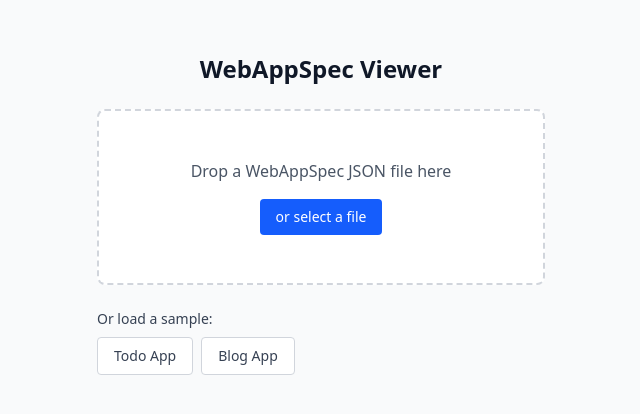
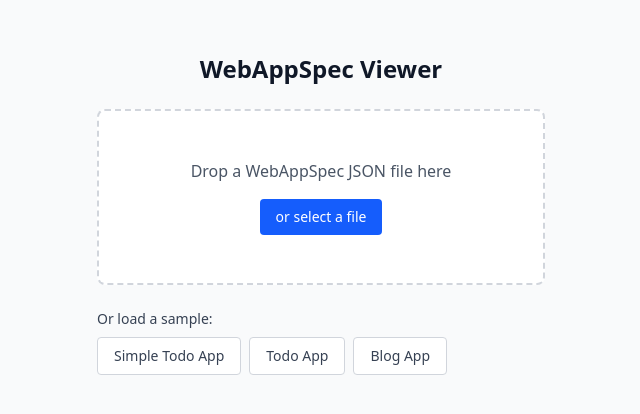
Before and after one commit to satetsu888/webapp-spec, a React (Vite) app in the folder packages/viewer/: page / in a window 1280 px wide. Shown: the part 186-600 px from the top of the page, without its empty margins (319-959 px from the left). Built offline with nearby package versions, Linux system fonts and the light colour scheme.

Commit message:
feat(samples): add Simple Todo App sample and enhance Todo App with user registration and deactivation features

```diff
--- a/packages/viewer/src/samples.ts
+++ b/packages/viewer/src/samples.ts
@@ -1,8 +1,10 @@
 import type { WebAppSpec } from "@webapp-spec/types";
+import simpleTodoApp from "@samples/simple-todo-app.json";
 import todoApp from "@samples/todo-app.json";
 import blogApp from "@samples/blog-app.json";
 
 export const samples: { name: string; spec: WebAppSpec }[] = [
+  { name: "Simple Todo App", spec: simpleTodoApp as unknown as WebAppSpec },
   { name: "Todo App", spec: todoApp as unknown as WebAppSpec },
   { name: "Blog App", spec: blogApp as unknown as WebAppSpec },
 ];
```
Also changed, not shown: 2 other files (tests, documents, lock files or other folders).
